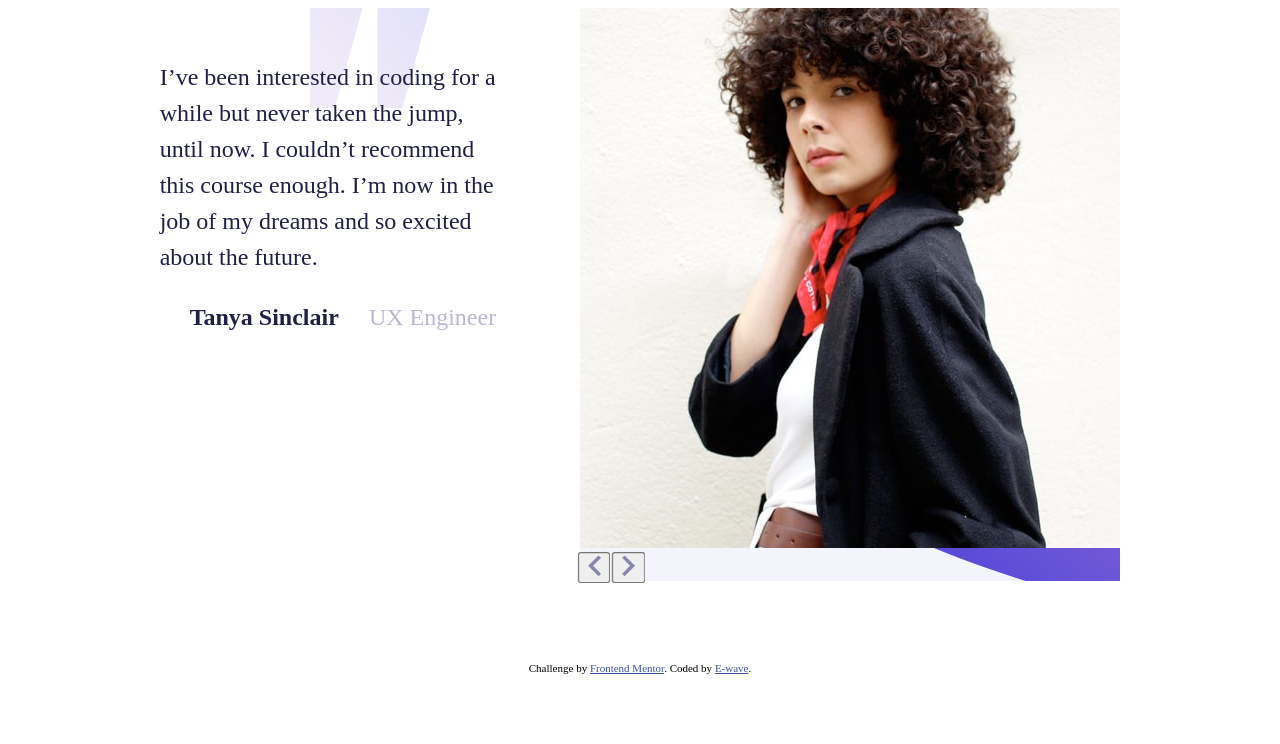
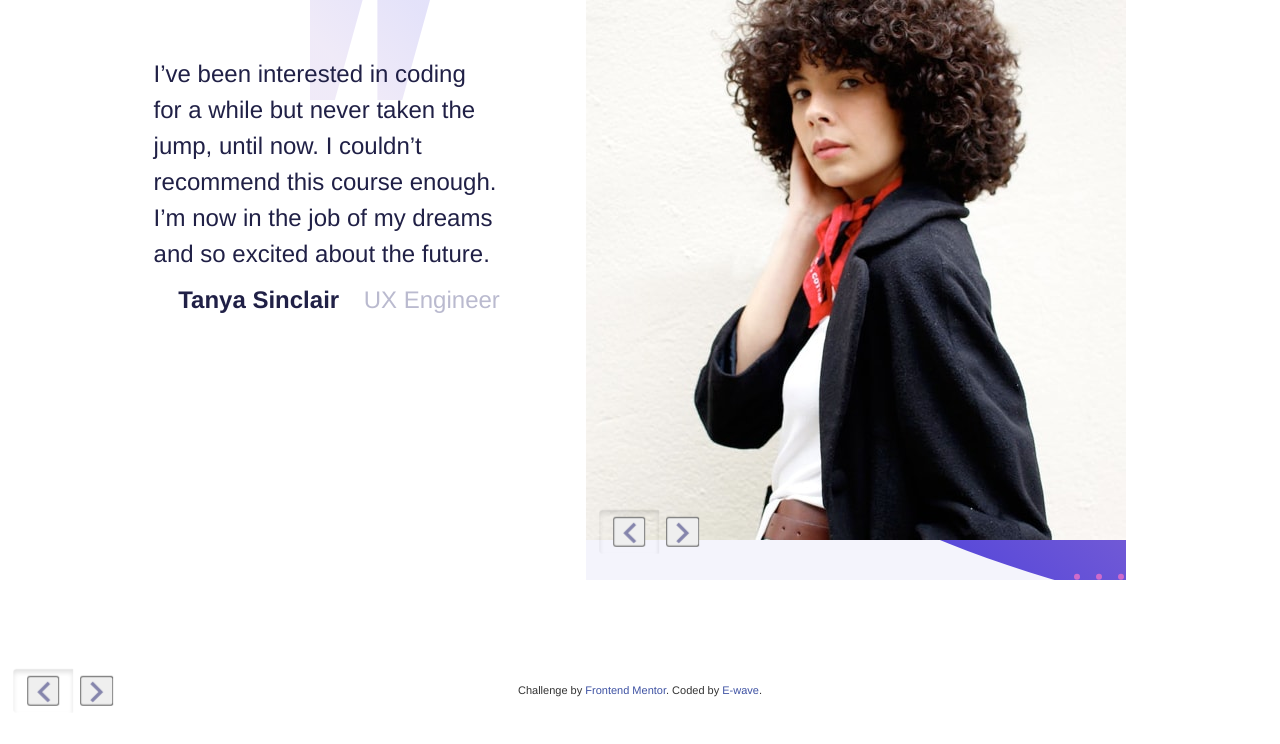
Before and after one commit to E-wave112/codebootcamp, a plain HTML site: page index.html in a window 1280 px wide. Drawn offline with nearby package versions, Linux system fonts and the light colour scheme; files whose address does not match are found by name.

Commit message:
second commit

```diff
--- a/index.html
+++ b/index.html
@@ -3,7 +3,7 @@
 <head>
   <meta charset="UTF-8">
   <meta name="viewport" content="width=device-width, initial-scale=1.0"> <!-- displays site properly based on user's device -->
-  <!-- <link rel="stylesheet" href="https://maxcdn.bootstrapcdn.com/bootstrap/3.3.7/css/bootstrap.min.css" integrity="sha384-BVYiiSIFeK1dGmJRAkycuHAHRg32OmUcww7on3RYdg4Va+PmSTsz/K68vbdEjh4u" crossorigin="anonymous"> -->
+  <link rel="stylesheet" href="https://maxcdn.bootstrapcdn.com/bootstrap/3.3.7/css/bootstrap.min.css" integrity="sha384-BVYiiSIFeK1dGmJRAkycuHAHRg32OmUcww7on3RYdg4Va+PmSTsz/K68vbdEjh4u" crossorigin="anonymous">
   <link href="css/base.css" rel="stylesheet">
   <link rel="icon" type="image/png" sizes="32x32" href="./images/favicon-32x32.png">
 
@@ -20,10 +20,16 @@
 <div class ="first-flex">
   <div class="inner-first-flex">
     <img src="images/image-tanya.jpg" id="imagess" alt="tanya">
-    <div class="btngroup" role="group" aria-label="Basic example">
-      <button type="button" id="prev" class="btn btn-secondary" role="button"><img src ="images/icon-prev.svg" alt="previous button"></button>
-      <button type="button" id="next"  class="btn btn-secondary" role="button"><img src ="images/icon-next.svg" alt="previous button"></button>
+    <!-- btn group -->
+    <div class="btn-group btn-group-toggle" data-toggle="buttons">
+      <label class="btn btn-secondary active">
+        <button type="radio" name="options" id="option1" autocomplete="off" checked><img src ="images/icon-prev.svg" id="prev" alt="previous button"></button>
+      </label>
+      <label class="btn btn-secondary">
+        <button type="radio" name="options" id="option2" autocomplete="off"><img src ="images/icon-next.svg" id="next" alt="previous button"></button>
+      </label>
     </div>
+    <!-- end group -->
   </div>
   <br>
   <div class="inner-second-flex">
@@ -53,8 +59,17 @@
     Challenge by <a href="https://www.frontendmentor.io?ref=challenge" target="_blank">Frontend Mentor</a>.
     Coded by <a href="mailto:iyayiemmanuel1@gmail.com">E-wave</a>.
   </div>
-  <!-- <script src="https://ajax.googleapis.com/ajax/libs/jquery/1.12.4/jquery.min.js"></script>
-  <script src="https://maxcdn.bootstrapcdn.com/bootstrap/3.3.7/js/bootstrap.min.js" integrity="sha384-Tc5IQib027qvyjSMfHjOMaLkfuWVxZxUPnCJA7l2mCWNIpG9mGCD8wGNIcPD7Txa" crossorigin="anonymous"></script> -->
+  <script src="https://ajax.googleapis.com/ajax/libs/jquery/1.12.4/jquery.min.js"></script>
+  <script src="https://maxcdn.bootstrapcdn.com/bootstrap/3.3.7/js/bootstrap.min.js" integrity="sha384-Tc5IQib027qvyjSMfHjOMaLkfuWVxZxUPnCJA7l2mCWNIpG9mGCD8wGNIcPD7Txa" crossorigin="anonymous"></script>
   <script src="js/script.js"></script>
 </body>
 </html>
+
+<div class="btn-group btn-group-toggle" data-toggle="buttons">
+  <label class="btn btn-secondary active">
+    <button type="radio" name="options" id="option1" autocomplete="off" checked><img src ="images/icon-prev.svg" alt="previous button"></button>
+  </label>
+  <label class="btn btn-secondary">
+    <button type="radio" name="options" id="option2" autocomplete="off"><img src ="images/icon-next.svg" alt="previous button"></button>
+  </label>
+</div>
```
